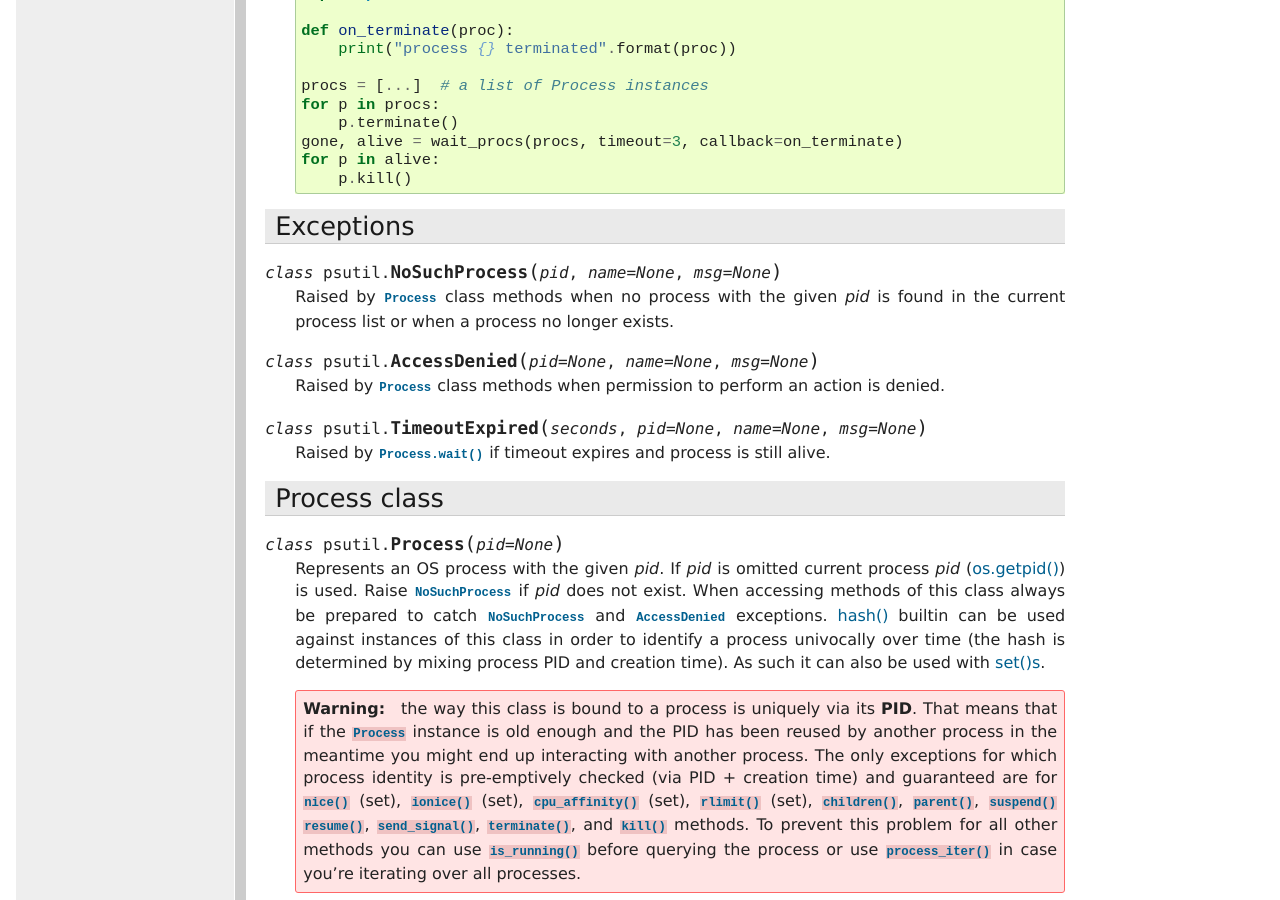
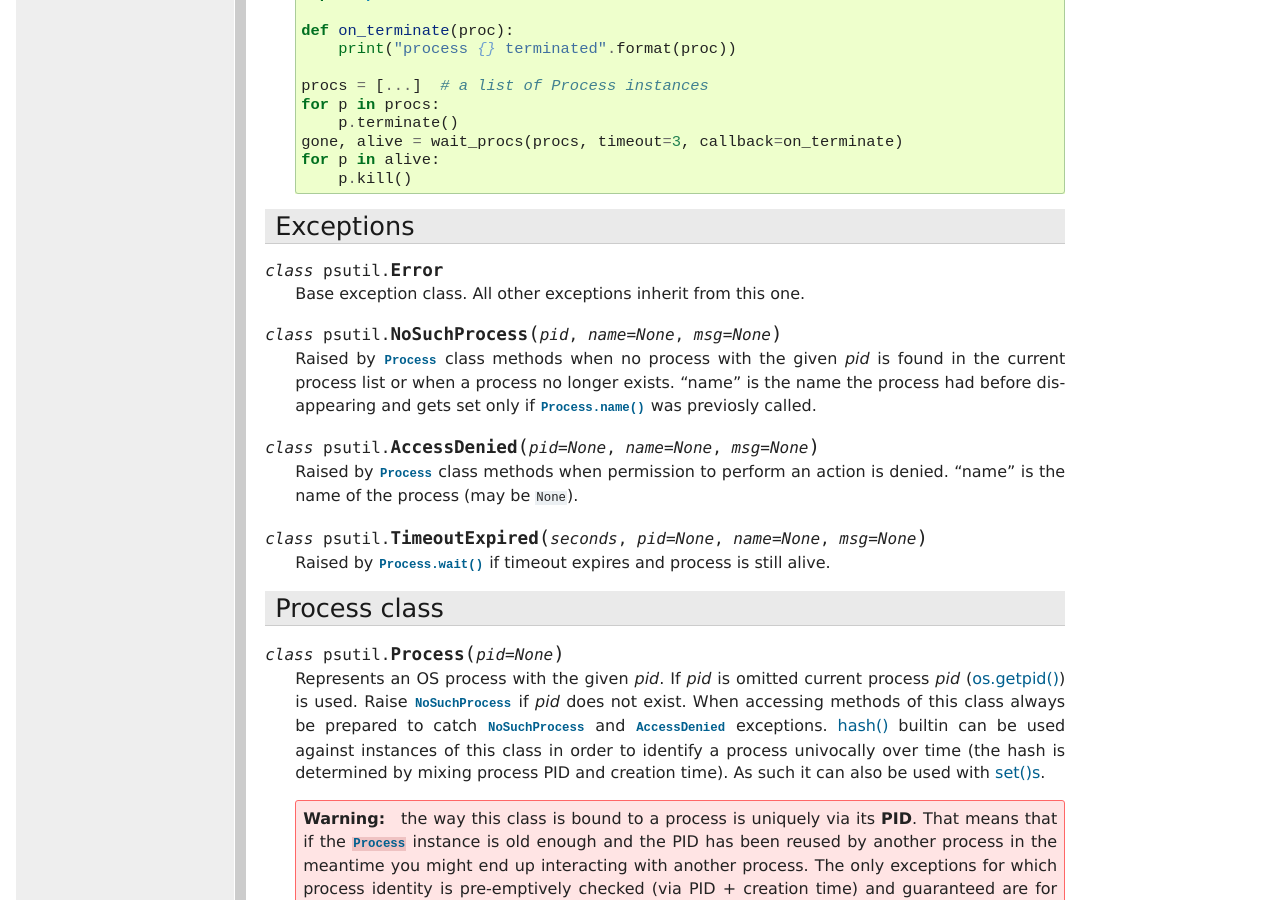
Before and after one commit to giampaolo/psutil, a Sphinx documentation site: the page built from docs/index.rst, in a window 1280 px wide and 900 px high, scrolled down 6795 px. Built offline with Sphinx 7.4.7, drawn with Linux system fonts in a browser that asks for light colours; formulas are drawn with MathJax 3.

Commit message:
document Error exception

```diff
--- a/docs/index.rst
+++ b/docs/index.rst
@@ -426,16 +426,21 @@ Functions
 Exceptions
 ----------
 
+.. class:: Error()
+
+  Base exception class. All other exceptions inherit from this one.
+
 .. class:: NoSuchProcess(pid, name=None, msg=None)
 
    Raised by :class:`Process` class methods when no process with the given
    *pid* is found in the current process list or when a process no longer
-   exists.
+   exists. "name" is the name the process had before disappearing
+   and gets set only if :meth:`Process.name()` was previosly called.
 
 .. class:: AccessDenied(pid=None, name=None, msg=None)
 
     Raised by :class:`Process` class methods when permission to perform an
-    action is denied.
+    action is denied. "name" is the name of the process (may be ``None``).
 
 .. class:: TimeoutExpired(seconds, pid=None, name=None, msg=None)
 
```
